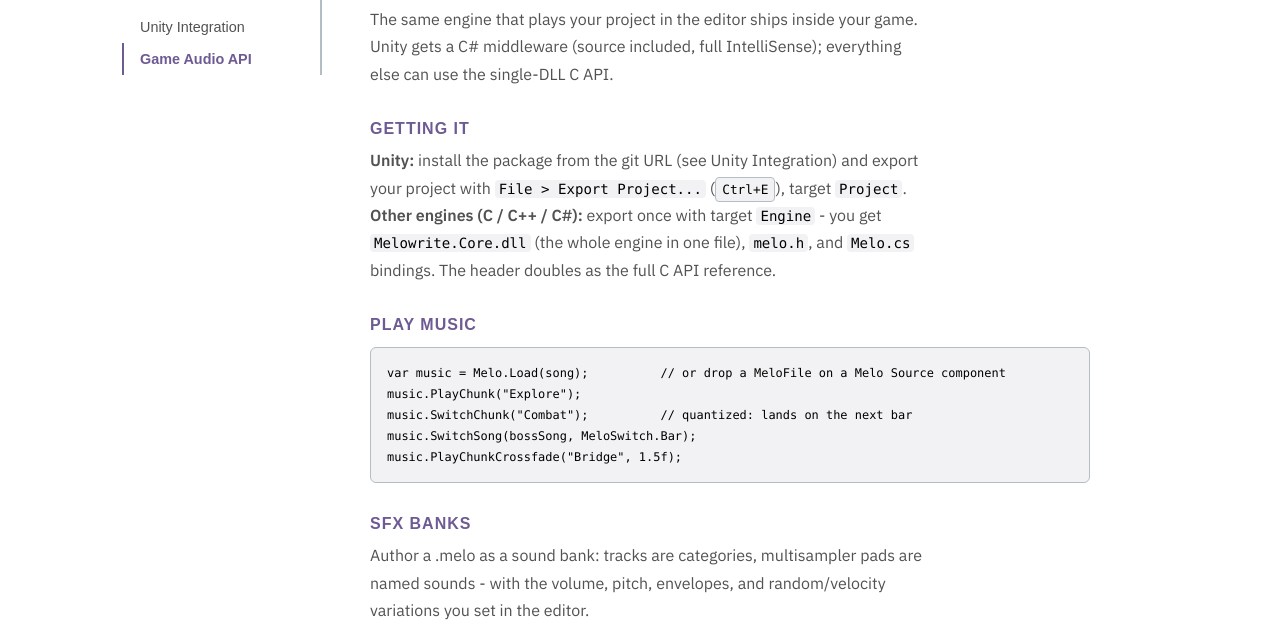
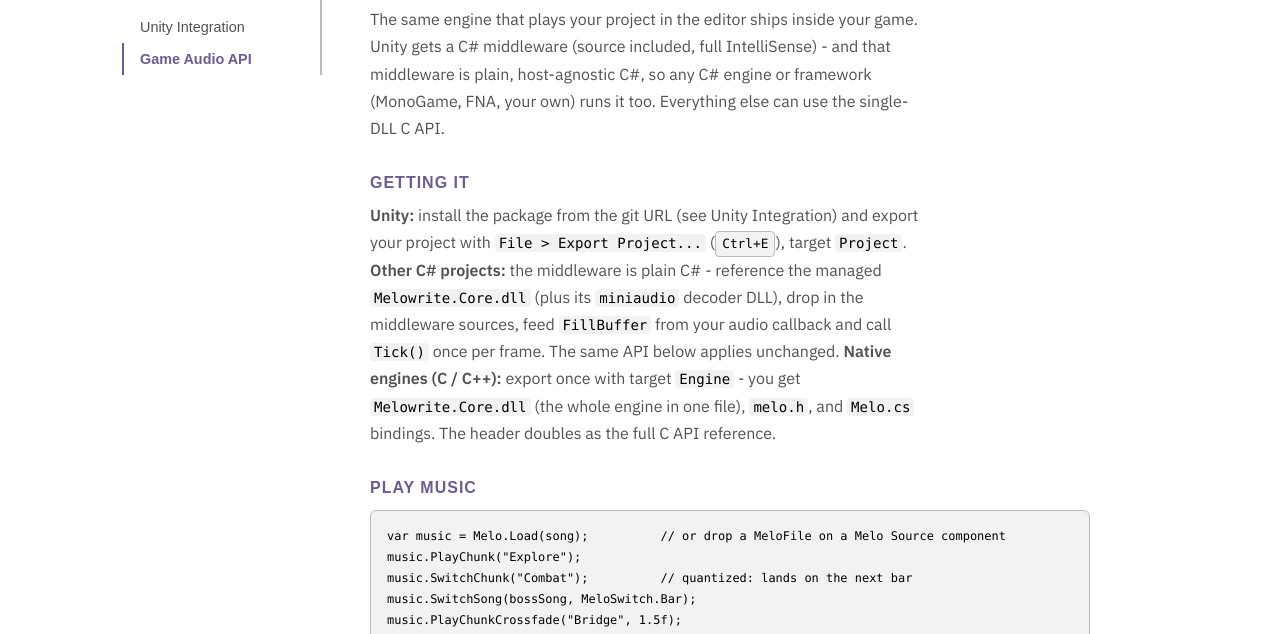
Before and after one commit to joeqnicholson/melosite, a website: page docs.html in a window 1280 px wide. Both pictures are taken after a click on the link "Game Audio API". Shown: the part 165-799 px from the top of the page. Drawn offline with Linux system fonts and the light colour scheme; a web font is replaced by a local one.

Commit message:
docs: game audio API works from any C# project, not just Unity

```diff
--- a/docs.html
+++ b/docs.html
@@ -441,15 +441,20 @@
       <section class="docs-section" id="gameaudio">
         <h1>Game Audio API</h1>
         <p class="docs-subtitle">The same engine that plays your project in the editor ships inside your game.
-        Unity gets a C# middleware (source included, full IntelliSense); everything else can use the
-        single-DLL C API.</p>
+        Unity gets a C# middleware (source included, full IntelliSense) - and that middleware is plain,
+        host-agnostic C#, so any C# engine or framework (MonoGame, FNA, your own) runs it too.
+        Everything else can use the single-DLL C API.</p>
 
         <h2>Getting it</h2>
         <p><strong>Unity:</strong> install the package from the git URL (see Unity Integration) and export
         your project with <code>File &gt; Export Project...</code> (<kbd>Ctrl+E</kbd>), target
-        <code>Project</code>. <strong>Other engines (C / C++ / C#):</strong> export once with target
-        <code>Engine</code> - you get <code>Melowrite.Core.dll</code> (the whole engine in one file),
-        <code>melo.h</code>, and <code>Melo.cs</code> bindings. The header doubles as the full C API reference.</p>
+        <code>Project</code>. <strong>Other C# projects:</strong> the middleware is plain C# - reference
+        the managed <code>Melowrite.Core.dll</code> (plus its <code>miniaudio</code> decoder DLL), drop in
+        the middleware sources, feed <code>FillBuffer</code> from your audio callback and call
+        <code>Tick()</code> once per frame. The same API below applies unchanged.
+        <strong>Native engines (C / C++):</strong> export once with target <code>Engine</code> - you get
+        <code>Melowrite.Core.dll</code> (the whole engine in one file), <code>melo.h</code>, and
+        <code>Melo.cs</code> bindings. The header doubles as the full C API reference.</p>
 
         <h2>Play music</h2>
         <pre><code>var music = Melo.Load(song);          // or drop a MeloFile on a Melo Source component
```
